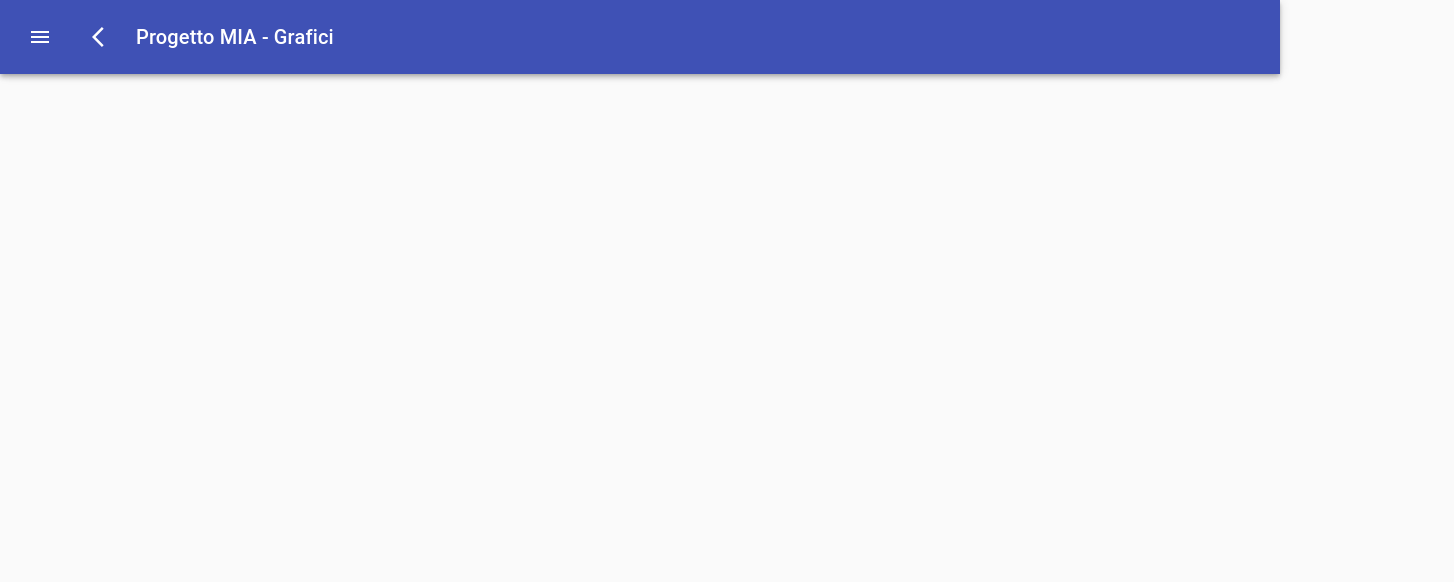
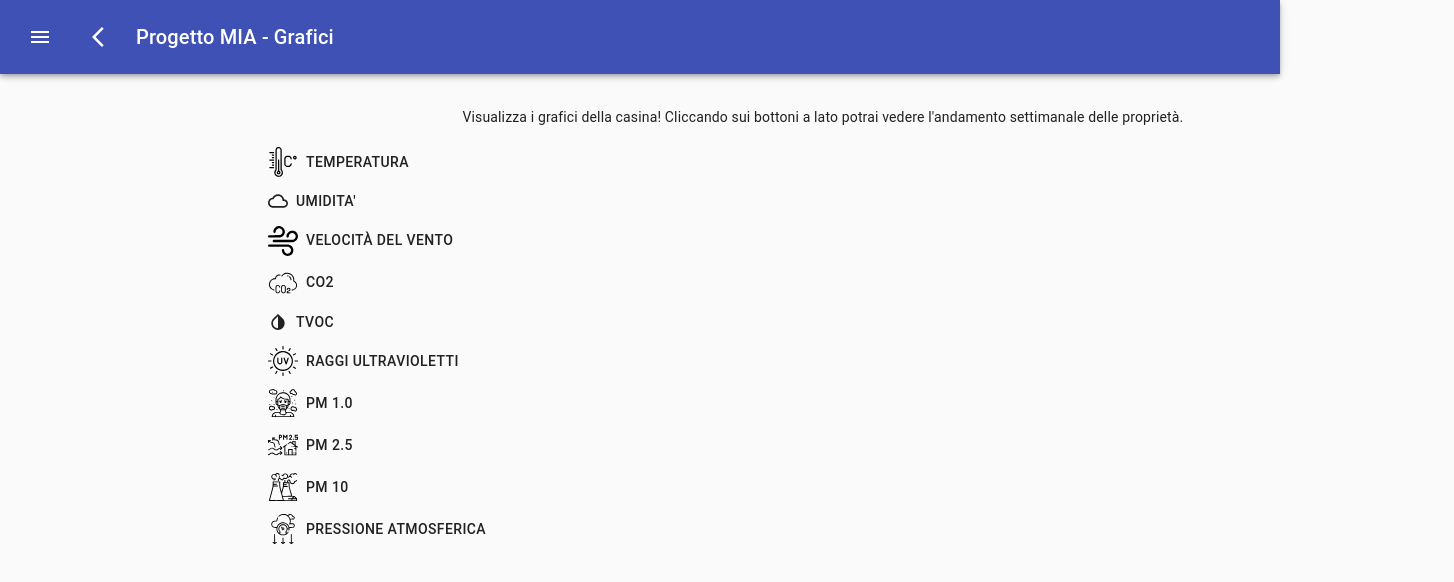
Before and after one commit to PC-ProgettoMIA/clientwebapp, a React (Create React App) app: page /chart in a window 1280 px wide. Shown: the top 582 px of the page, 1454 px wide, since content can reach past the window. Built offline with nearby package versions, Linux system fonts and the light colour scheme.

Commit message:
Changed chart page

```diff
--- a/src/Aggregate.js
+++ b/src/Aggregate.js
@@ -106,6 +106,7 @@ class Homepage extends Component {
         this.state = {
             index: 0,
             area_properties: this.props.history.location.state?.area_properties,
+            schools: this.props.history.location.state?.schools,
         };
     }
 
@@ -115,7 +116,7 @@ class Homepage extends Component {
     }
 
     render() {
-        console.log(this.state.area_properties);
+        console.log(this.state);
         const { classes } = this.props;
         this.images = <img className={classes.img} alt="casetta progetto MIA" src="/casetta.png"></img>;
         return (
--- a/src/Charts.js
+++ b/src/Charts.js
@@ -31,6 +31,7 @@ import ArrowBackIosIcon from '@material-ui/icons/ArrowBackIos';
 import ChevronLeftIcon from '@material-ui/icons/ChevronLeft';
 import Axios from "axios";
 import { timestampToDate } from './timestampToDate';
+import { Box, Button, Grid } from '@material-ui/core';
 
 const drawerWidth = 240;
 
@@ -97,6 +98,21 @@ const styles = (theme) => ({
         ...theme.mixins.toolbar,
         justifyContent: "flex-end",
     },
+    text: {
+        width: "100%",
+        marginLeft: "20%",
+        marginRight: "20%"
+    },
+
+    graphs: {
+        display: "flex",
+        flexDirection: "row",
+
+    },
+    space: {
+        marginRight: "10%"
+    }
+
 });
 
 class Charts extends Component {
@@ -123,51 +139,61 @@ class Charts extends Component {
         this.items = [
             {
                 name: "Temperatura",
+                api: "temperature",
                 function: this.handleTemperature,
                 icon: <Thermometer width={30} height={30} />,
             },
             {
                 name: "Umidita'",
+                api: "humidity",
                 function: this.handleHumidity,
                 icon: <CloudQueueIcon />,
             },
             {
                 name: "Velocità del vento",
+                api: "wind",
                 function: this.handleWind,
                 icon: <Wind width={30} height={30} />,
             },
             {
                 name: "Co2",
+                api: "co2",
                 function: this.handleCo2,
                 icon: <Co2SecondIcon width={30} height={30} />,
             },
             {
                 name: "TVOC",
+                api: "tvoc",
                 function: this.handleTvoc,
                 icon: <InvertColorsIcon />,
             },
             {
                 name: "Raggi ultravioletti",
+                api: "uv",
                 function: this.handleUv,
                 icon: <Uv width={30} height={30} />,
             },
             {
                 name: "Pm  1.0",
+                api: "qual",
                 function: this.handlePm1_0,
                 icon: <PM1 width={30} height={30} />,
             },
             {
                 name: "Pm 2.5",
+                api: "qual",
                 function: this.handlePm2_5,
                 icon: <PM25 width={30} height={30} />,
             },
             {
                 name: "Pm 10",
+                api: "qual",
                 function: this.handlePm10,
                 icon: <PM10 width={30} height={30} />,
             },
             {
                 name: "Pressione atmosferica",
+                api: "pressure",
                 function: this.handlePressure,
                 icon: <AtmosphericPressure width={30} height={30} />,
             },
@@ -425,14 +451,35 @@ class Charts extends Component {
 
                     </List>
                 </Drawer>
+
                 <main className={classes.content}>
 
                     <div className={classes.toolbar} />
-                    <div className={classes.chart}>
-                        {this.state.graph}
+                    <div className={classes.text}>
+                        <p>Visualizza i grafici della casina! Cliccando sui bottoni a lato potrai vedere l'andamento settimanale delle proprietà.</p>
                     </div>
+
+                    <div className={classes.graphs}>
+                        <div display="flex" flexDirection="column">
+                            {this.items == null ? null : this.items.map((item) => {
+                                return (
+                                    <div key={item.name}>
+                                        <Button startIcon={item.icon} onClick={item.function}>{item.name}</Button>
+                                    </div>
+
+                                )
+
+                            })}
+                        </div>
+                        <div className={classes.space}></div>
+                        <div className={classes.chart}>
+                            {this.state.graph}
+                        </div>
+                    </div>
+
+
                 </main>
-            </div>
+            </div >
         );
     }
 }
--- a/src/Maps.js
+++ b/src/Maps.js
@@ -261,6 +261,7 @@ class Maps extends Component {
         super(props);
         this.state = {
             visible: false,
+            notPresent: false,
         }
 
         this.handleClick = this.handleClick.bind(this);
@@ -269,9 +270,14 @@ class Maps extends Component {
 
     handleClick(e) {
         e.preventDefault()
-        if (this.state.lat1 > 90 || this.state.lat1 < -90 || this.state.lat2 > 90 || this.state.lat2 < -90 || this.state.lon1 > 180 || this.state.lon1 < -180 || this.state.lon2 > 180 || this.state.lon2 < -180) {
-         this.setState({visible: true});
+        if (isNaN(this.state.lat1) || isNaN(this.state.lat2) || isNaN(this.state.lon1) || isNaN(this.state.lon2)) {
+            this.setState({ visible: true });
+        }
+        else if (this.state.lat1 > 90 || this.state.lat1 < -90 || this.state.lat2 > 90 || this.state.lat2 < -90 || this.state.lon1 > 180 || this.state.lon1 < -180 || this.state.lon2 > 180 || this.state.lon2 < -180) {
+            this.setState({ visible: true });
         } else {
+            this.setState({ visible: false });
+
             //TODO add control for number and latitude in -90, 90 e longitude in -180, 180
             Axios.get(`http://137.204.107.148:3128/api/spatial`, {
                 params: {
@@ -283,11 +289,18 @@ class Maps extends Component {
                 }
             }).then((res) => {
                 const data = res.data;
-                console.log(data);
-                this.props.history.push({
-                    pathname: "/aggregate",
-                    state: { area_properties: data.area_properties }
-                });
+                if (JSON.stringify(data) === JSON.stringify({})) {
+                    this.setState({ notPresent: true });
+                }
+                else {
+                    this.setState({ notPresent: false });
+
+                    this.props.history.push({
+                        pathname: "/aggregate",
+                        state: { area_properties: data.area_properties, schools: data.schools }
+                    });
+                }
+
 
             });
         }
@@ -328,7 +341,9 @@ class Maps extends Component {
                         <TextField className="gps" label="Longitudine 2" variant="outlined" onChange={(e) => this.setState({ lon2: e.target.value })}></TextField>
                         <Button variant="contained" onClick={this.handleClick}>Cerca!</Button>
                     </div>
-                    {this.state.visible ?  <Alert severity='error'>Attezione dati errati!! La latitudine deve essere compresa tra 90 e -90 mentre la longitudine tra 180 e -180.</Alert> : <></>}
+                    {this.state.visible ? <Alert severity='error'>Attezione dati errati!! La latitudine deve essere compresa tra 90 e -90 mentre la longitudine tra 180 e -180.</Alert> : <></>}
+                    {this.state.notPresent ? <Alert severity='error'>Nessuna casina presente in quel territorio!</Alert> : <></>}
+
                     <p>Altrimenti cliccando su una casina nella mappa sotto potrai vedere i suoi dati!</p>
 
                     <MarkersExample className="map" things={this.state == null ? [] : this.state.things == null ? [] : this.state.things} />
```
Also changed, not shown: 1 other file (tests, documents, lock files or other folders).
